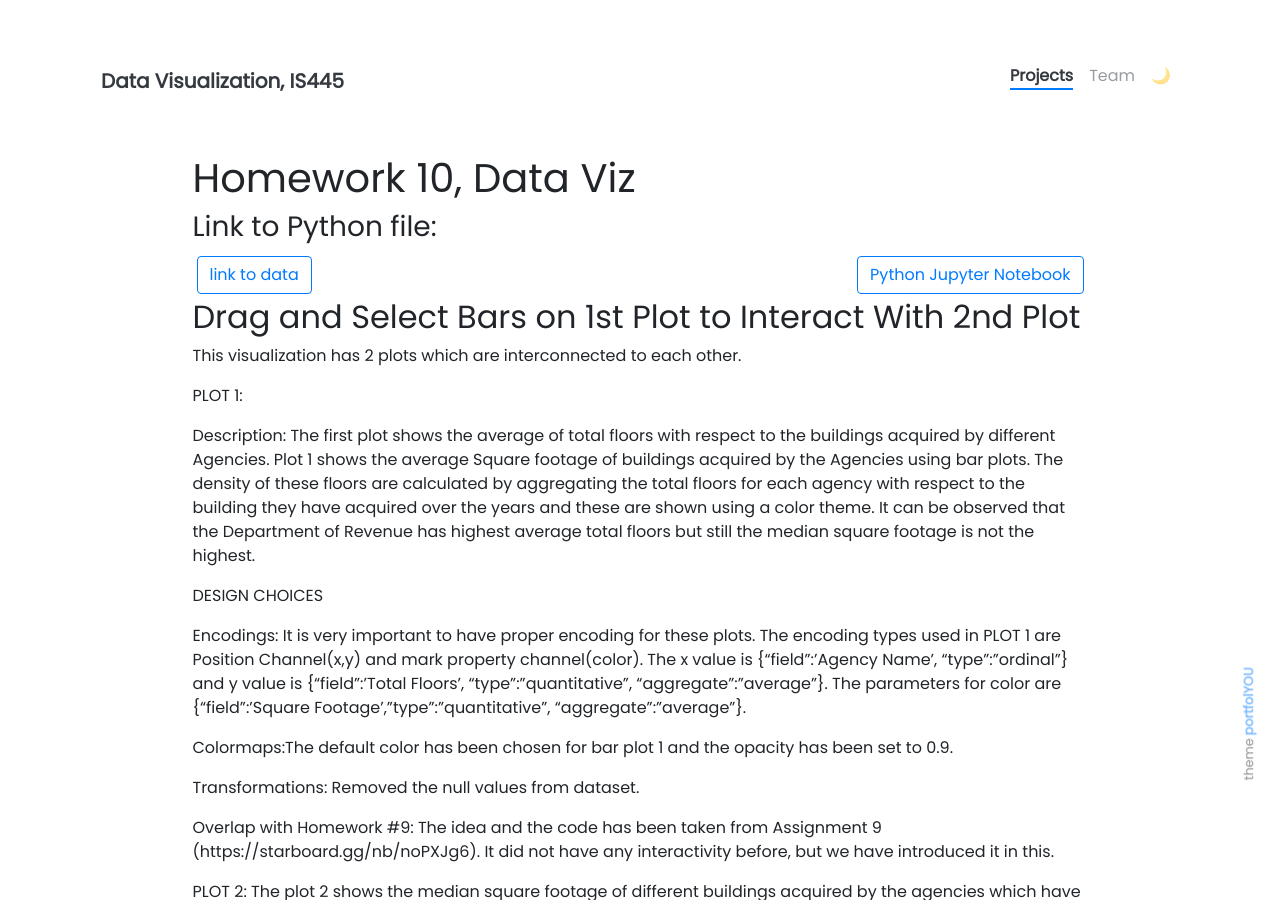
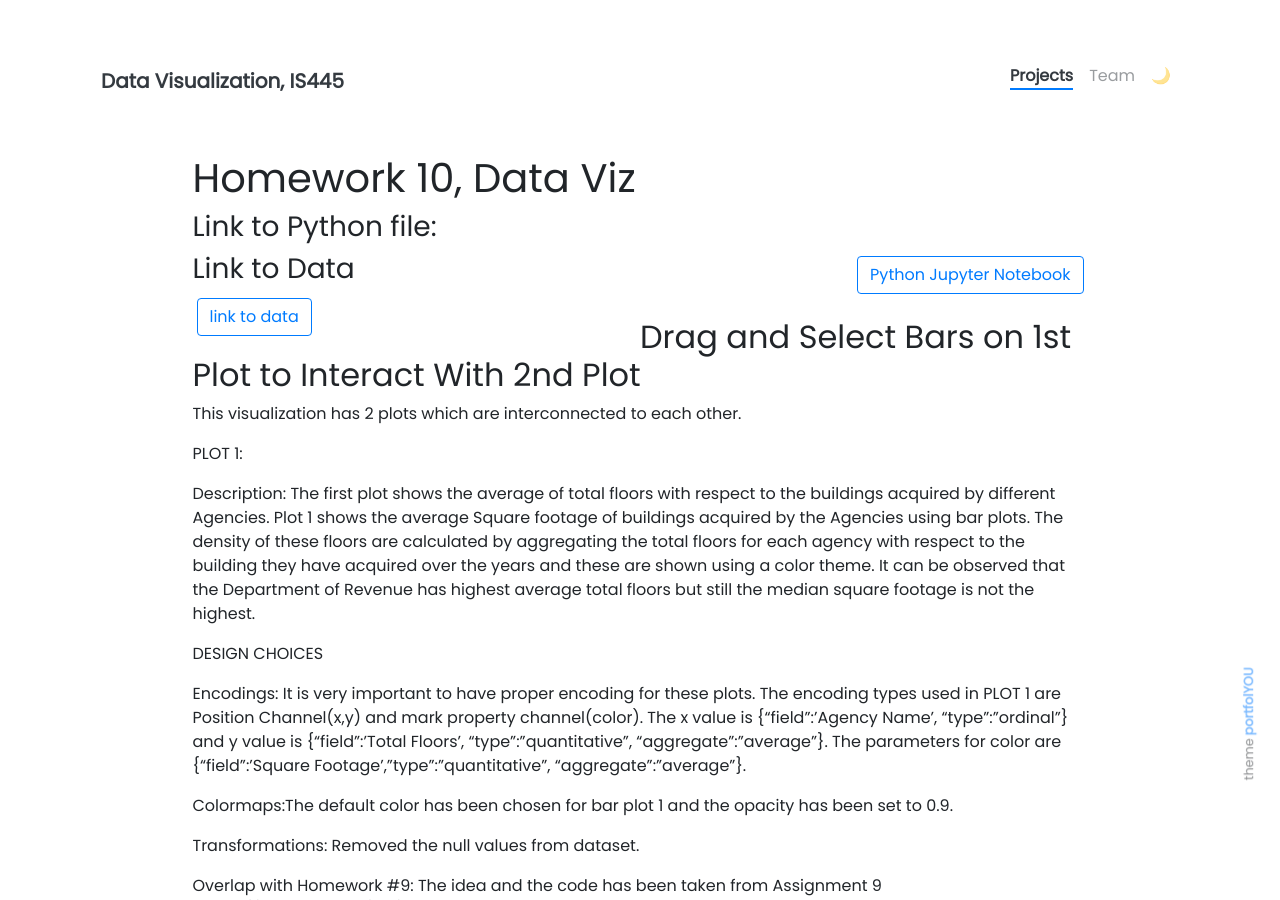
Before and after one commit to smmalik98/Data-Visualization-IS445-, a Jekyll site: the page built from _projects/1_Vega_lite_project.md, in a window 1280 px wide and 900 px high. Built offline with Jekyll 4.4.1, drawn with Linux system fonts in a browser that asks for light colours; nearby versions of some CDN libraries.

Commit message:
Update 1_Vega_lite_project.md

```diff
--- a/_projects/1_Vega_lite_project.md
+++ b/_projects/1_Vega_lite_project.md
@@ -12,9 +12,12 @@ custom_js:
 
 # Homework 10, Data Viz
 ### Link to Python file:
+
 <div class="right">
 {% include elements/button.html link="https://github.com/achuri2/achuri2.github.io/blob/43b8e2792e0c749f185fc34589000000950fab31/Churi_Akshant-Malik_Smit-Choudhari_Samruddhi-assignment10.ipynb" text="Python Jupyter Notebook" %}
 </div>
+
+### Link to Data
 
 <div class="left">
 {% include elements/button.html link="https://github.com/achuri2/achuri2.github.io/blob/43b8e2792e0c749f185fc34589000000950fab31/Churi_Akshant-Malik_Smit-Choudhari_Samruddhi-assignment10.ipynb" text="link to data" %}
```
